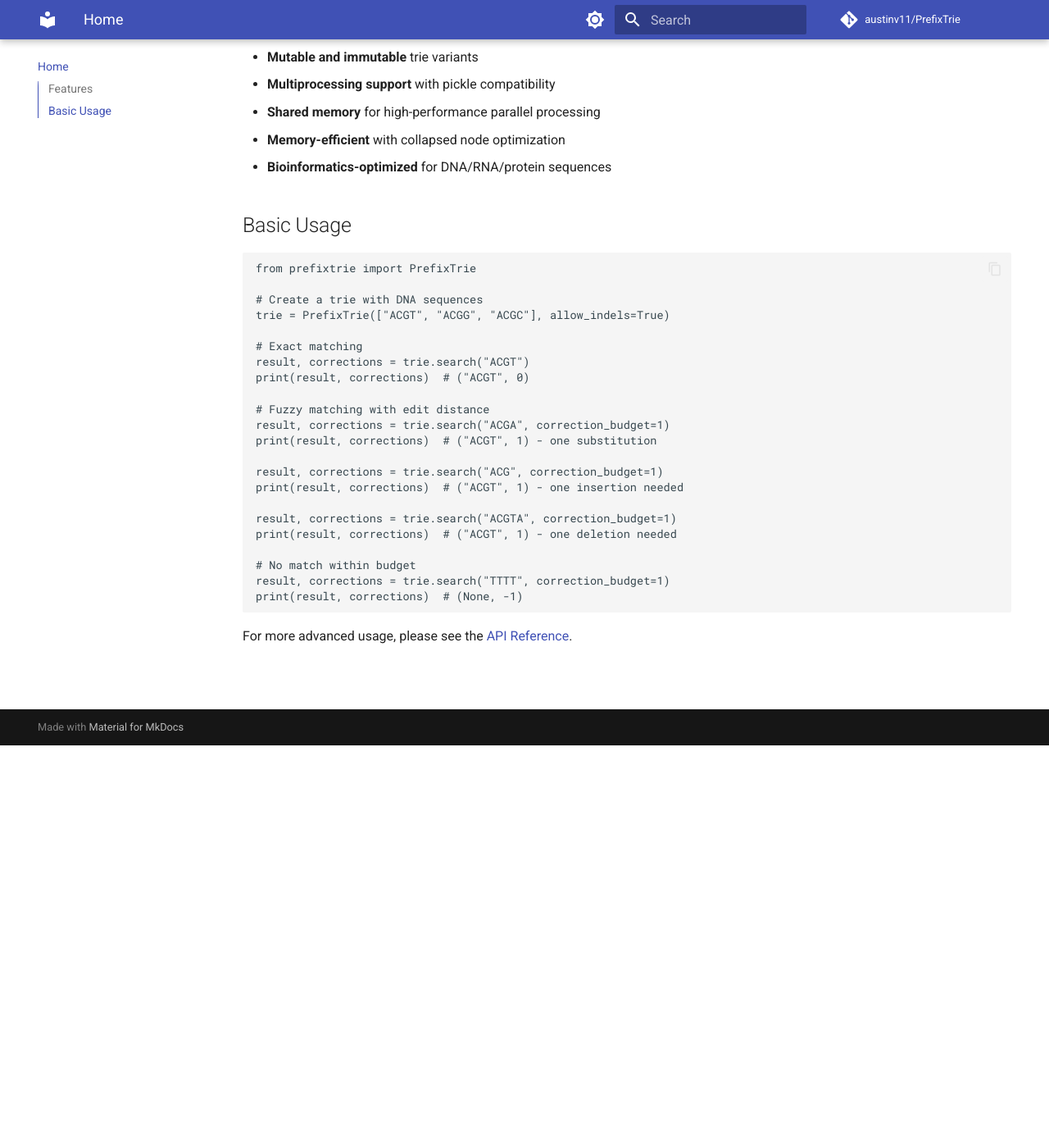
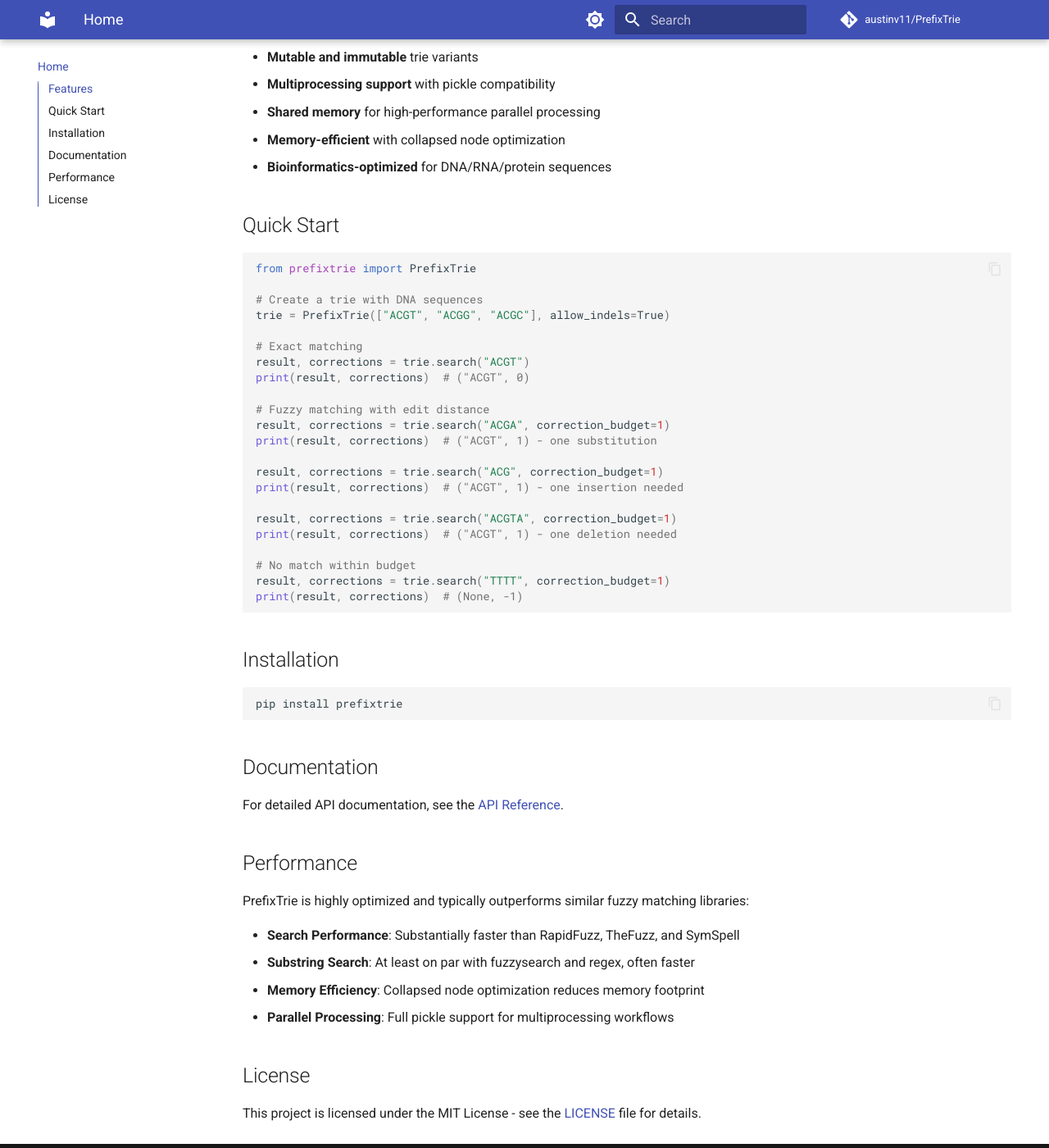
Before and after one commit to austinv11/PrefixTrie, an MkDocs documentation site: the page built from docs/index.md, in a window 1280 px wide and 1400 px high, scrolled down 491 px. Shown: the whole window at 82% size. Built offline with MkDocs 1.6.1 and Material for MkDocs 9.7.7, drawn with Linux system fonts in a browser that asks for light colours; comment, search, counter and statistics services are not loaded; some of the changed text lies outside the part shown.

````diff
--- a/docs/index.md
+++ b/docs/index.md
@@ -18,7 +18,7 @@ A high-performance Cython implementation of a prefix trie data structure for eff
 - **Memory-efficient** with collapsed node optimization
 - **Bioinformatics-optimized** for DNA/RNA/protein sequences
 
-## Basic Usage
+## Quick Start
 
 ```python
 from prefixtrie import PrefixTrie
@@ -45,4 +45,25 @@ result, corrections = trie.search("TTTT", correction_budget=1)
 print(result, corrections)  # (None, -1)
 ```
 
-For more advanced usage, please see the [API Reference](./reference.md).
+## Installation
+
+```bash
+pip install prefixtrie
+```
+
+## Documentation
+
+For detailed API documentation, see the [API Reference](reference.md).
+
+## Performance
+
+PrefixTrie is highly optimized and typically outperforms similar fuzzy matching libraries:
+
+- **Search Performance**: Substantially faster than RapidFuzz, TheFuzz, and SymSpell
+- **Substring Search**: At least on par with fuzzysearch and regex, often faster
+- **Memory Efficiency**: Collapsed node optimization reduces memory footprint
+- **Parallel Processing**: Full pickle support for multiprocessing workflows
+
+## License
+
+This project is licensed under the MIT License - see the [LICENSE](https://github.com/austinv11/PrefixTrie/blob/master/LICENSE) file for details.
--- a/mkdocs.yml
+++ b/mkdocs.yml
@@ -1,4 +1,6 @@
-site_name: PrefixTrie
+site_name: PrefixTrie Documentation
+site_description: High-performance Cython implementation of a prefix trie for fuzzy string matching
+site_url: https://austinv11.github.io/PrefixTrie/
 repo_url: https://github.com/austinv11/PrefixTrie
 repo_name: austinv11/PrefixTrie
 
@@ -31,9 +33,44 @@ plugins:
       handlers:
         python:
           options:
+            docstring_style: sphinx
+            docstring_section_style: table
+            show_docstring_examples: true
+            show_docstring_other_parameters: true
+            show_docstring_parameters: true
+            show_docstring_raises: true
+            show_docstring_returns: true
+            show_docstring_yields: true
+            merge_init_into_class: true
+            show_submodules: false
+            show_source: false
+            show_bases: false
             show_root_heading: true
-            show_source: true
+            show_root_toc_entry: true
+            show_root_full_path: false
+            show_object_full_path: false
+            show_category_heading: true
+            group_by_category: true
+            heading_level: 2
+            members_order: source
+            filters:
+              - "!^_"
+              - "!^__"
 
 nav:
   - Home: index.md
   - API Reference: reference.md
+
+markdown_extensions:
+  - admonition
+  - pymdownx.details
+  - pymdownx.superfences
+  - pymdownx.highlight:
+      anchor_linenums: true
+  - pymdownx.inlinehilite
+  - pymdownx.snippets
+  - pymdownx.tabbed:
+      alternate_style: true
+  - tables
+  - toc:
+      permalink: true
--- a/pyproject.toml
+++ b/pyproject.toml
@@ -76,7 +76,7 @@ dev = [
     "mkdocs-material>=9.6.18",
     "mkdocs>=1.6.1",
     "pytest>=8.4.1",
-    "mkdocstrings>=0.25",
+    "mkdocstrings[python]>=0.25",
     "mkdocstrings-python>=1.0",
 ]
 
````
Also changed, not shown: other parts of docs/index.md (+1 -1 lines), docs/reference.md (+58 -1 lines), src/prefixtrie/__init__.py (+3 -38 lines), 1 other file.
